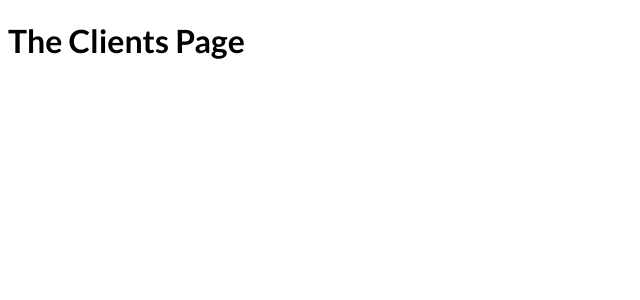
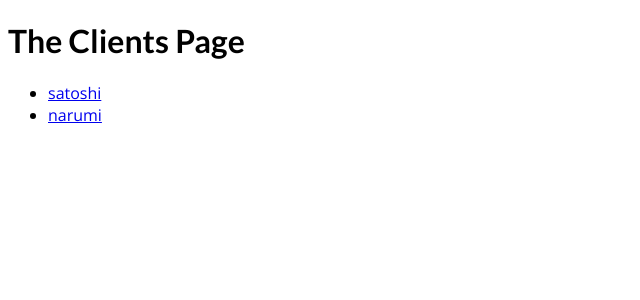
Before and after one commit to canopus-m-satoshi/nextjs-course-code, a Next.js app: page /clients in a window 1280 px wide. Shown: the top 300 px of the page, without its empty margins (0-640 px from the left). Built offline with nearby package versions, Linux system fonts and the light colour scheme.

Commit message:
62. Navigating To Dynamic Routes

```diff
--- a/pages/clients/[id]/[clientprojectid].js
+++ b/pages/clients/[id]/[clientprojectid].js
@@ -7,7 +7,7 @@ function SelectedClientProjectPage() {
 
   return (
     <div>
-      <h1>The Portfolio Page for a aSpecific Project for a Selected Client</h1>
+      <h1>The Portfolio Page for a Specific Project for a Selected Client</h1>
     </div>
   );
 }
--- a/pages/clients/index.js
+++ b/pages/clients/index.js
@@ -1,7 +1,21 @@
+import Link from 'next/link';
+
 function ClientsPage() {
+  const clients = [
+    { id: 'sato', name: 'satoshi' },
+    { id: 'naru', name: 'narumi' },
+  ];
+
   return (
     <div>
       <h1>The Clients Page</h1>
+      <ul>
+        {clients.map((client) => (
+          <li key={client.id}>
+            <Link href={`/clients/${client.id}`}>{client.name}</Link>
+          </li>
+        ))}
+      </ul>
     </div>
   );
 }
```
